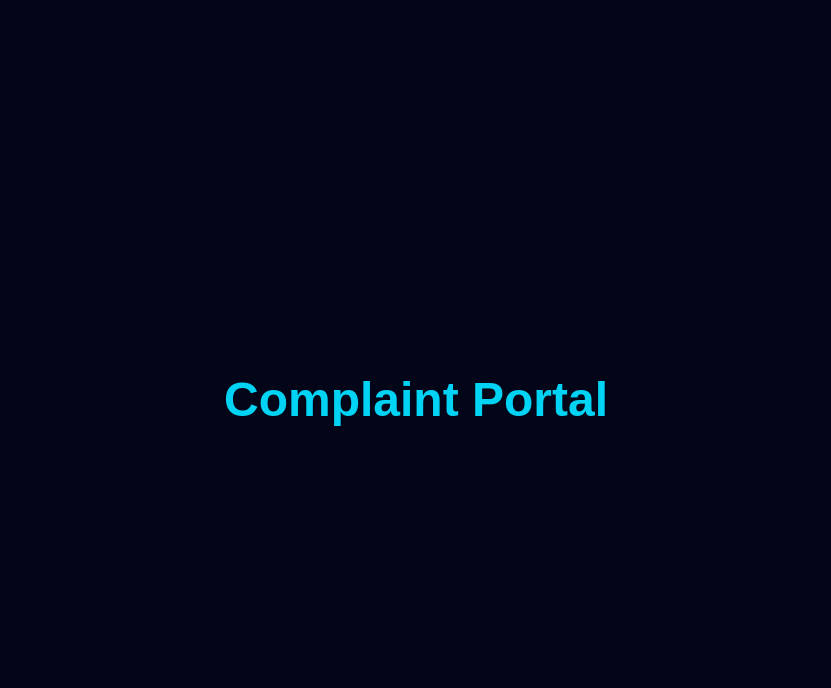
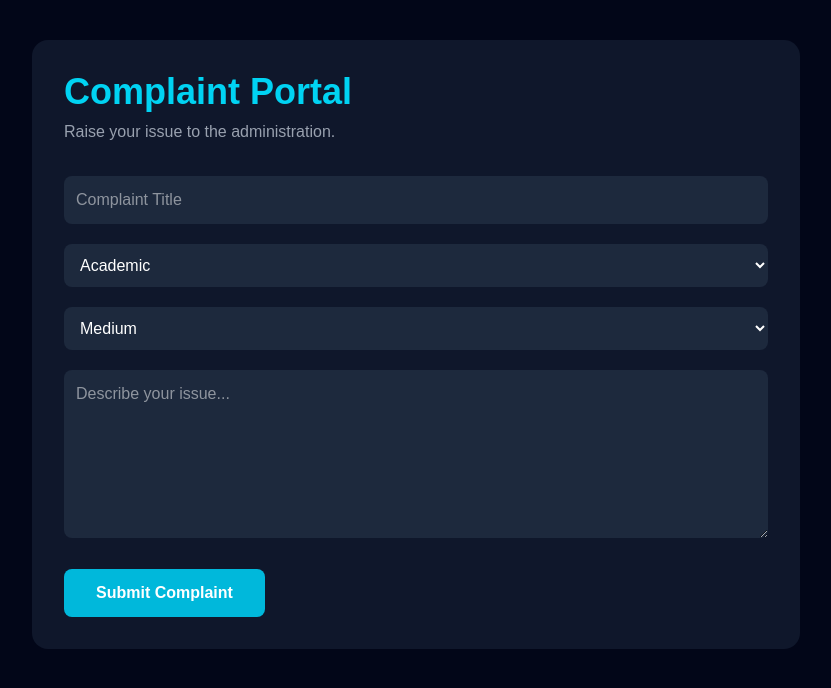
Before and after one commit to gaurav200887/campusmind-ai, a Next.js app in the folder frontend/: page /complaint in a window 1280 px wide. Shown: the top 688 px of the page, without its empty margins (224-1055 px from the left). Built offline with nearby package versions, Linux system fonts and the light colour scheme.

Commit message:
Added Complaint Portal

```diff
--- a/frontend/app/ai-chat/page.tsx
+++ b/frontend/app/ai-chat/page.tsx
@@ -1,17 +1,66 @@
+"use client";
+
+import { useState } from "react";
 import ChatHeader from "@/components/chat/ChatHeader";
 import ChatMessages from "@/components/chat/ChatMessages";
 import ChatInput from "@/components/chat/ChatInput";
 
+type Message = {
+  text: string;
+  sender: "user" | "ai";
+};
+
 export default function AIChatPage() {
+  const [messages, setMessages] = useState<Message[]>([
+    {
+      text: "👋 Hello! I am CampusMind AI. Ask me anything about your college.",
+      sender: "ai",
+    },
+  ]);
+
+  const sendMessage = async (message: string) => {
+    const userMessage: Message = {
+      text: message,
+      sender: "user",
+    };
+
+    setMessages((prev) => [...prev, userMessage]);
+
+    try {
+      const response = await fetch("/api/chat", {
+        method: "POST",
+        headers: {
+          "Content-Type": "application/json",
+        },
+        body: JSON.stringify({
+          message,
+        }),
+      });
+
+      const data = await response.json();
+
+      const aiMessage: Message = {
+        text: data.reply,
+        sender: "ai",
+      };
+
+      setMessages((prev) => [...prev, aiMessage]);
+    } catch {
+      setMessages((prev) => [
+        ...prev,
+        {
+          text: "❌ Unable to connect with AI.",
+          sender: "ai",
+        },
+      ]);
+    }
+  };
+
   return (
     <main className="flex h-screen flex-col bg-slate-950 text-white">
-
       <ChatHeader />
-
-      <ChatMessages />
-
-      <ChatInput />
-
+      <ChatMessages messages={messages} />
+      <ChatInput onSend={sendMessage} />
     </main>
   );
 }
--- /dev/null
+++ b/frontend/app/api/chat/route.ts
@@ -0,0 +1,55 @@
+import OpenAI from "openai";
+import { NextResponse } from "next/server";
+
+const client = new OpenAI({
+  apiKey: process.env.OPENROUTER_API_KEY,
+  baseURL: "https://openrouter.ai/api/v1",
+});
+
+const models = [
+  "deepseek/deepseek-r1-0528:free",
+  "google/gemma-3-27b-it:free",
+  "mistralai/mistral-7b-instruct:free",
+  "meta-llama/llama-3.3-70b-instruct:free",
+];
+
+export async function POST(req: Request) {
+  const { message } = await req.json();
+
+  for (const model of models) {
+    try {
+      const completion = await client.chat.completions.create({
+        model,
+        messages: [
+          {
+            role: "system",
+            content:
+              "You are CampusMind AI, a helpful college assistant. Answer clearly and politely.",
+          },
+          {
+            role: "user",
+            content: message,
+          },
+        ],
+      });
+
+      return NextResponse.json({
+        reply: completion.choices[0].message.content,
+        model,
+      });
+    } catch (error) {
+      console.log(`Model failed: ${model}`);
+      console.error(error);
+    }
+  }
+
+  return NextResponse.json(
+    {
+      reply:
+        "⚠️ All free AI models are currently busy. Please try again in a minute.",
+    },
+    {
+      status: 503,
+    }
+  );
+}
--- a/frontend/app/complaint/page.tsx
+++ b/frontend/app/complaint/page.tsx
@@ -1,9 +1,83 @@
+"use client";
+
+import { useState } from "react";
+
 export default function ComplaintPage() {
+  const [title, setTitle] = useState("");
+  const [category, setCategory] = useState("Academic");
+  const [priority, setPriority] = useState("Medium");
+  const [description, setDescription] = useState("");
+
+  const handleSubmit = () => {
+    alert("Complaint Submitted Successfully ✅");
+
+    setTitle("");
+    setCategory("Academic");
+    setPriority("Medium");
+    setDescription("");
+  };
+
   return (
-    <main className="min-h-screen bg-slate-950 text-white flex items-center justify-center">
-      <h1 className="text-5xl font-bold text-cyan-400">
-        Complaint Portal
-      </h1>
+    <main className="min-h-screen bg-slate-950 text-white p-10">
+
+      <div className="mx-auto max-w-3xl rounded-2xl bg-slate-900 p-8">
+
+        <h1 className="text-4xl font-bold text-cyan-400">
+          Complaint Portal
+        </h1>
+
+        <p className="mt-2 text-gray-400">
+          Raise your issue to the administration.
+        </p>
+
+        <input
+          className="mt-8 w-full rounded-lg bg-slate-800 p-3"
+          placeholder="Complaint Title"
+          value={title}
+          onChange={(e)=>setTitle(e.target.value)}
+        />
+
+        <select
+          className="mt-5 w-full rounded-lg bg-slate-800 p-3"
+          value={category}
+          onChange={(e)=>setCategory(e.target.value)}
+        >
+          <option>Academic</option>
+          <option>Hostel</option>
+          <option>Library</option>
+          <option>Transport</option>
+          <option>Infrastructure</option>
+          <option>Faculty</option>
+          <option>Others</option>
+        </select>
+
+        <select
+          className="mt-5 w-full rounded-lg bg-slate-800 p-3"
+          value={priority}
+          onChange={(e)=>setPriority(e.target.value)}
+        >
+          <option>Low</option>
+          <option>Medium</option>
+          <option>High</option>
+        </select>
+
+        <textarea
+          rows={6}
+          className="mt-5 w-full rounded-lg bg-slate-800 p-3"
+          placeholder="Describe your issue..."
+          value={description}
+          onChange={(e)=>setDescription(e.target.value)}
+        />
+
+        <button
+          onClick={handleSubmit}
+          className="mt-6 rounded-lg bg-cyan-500 px-8 py-3 font-bold hover:bg-cyan-600"
+        >
+          Submit Complaint
+        </button>
+
+      </div>
+
     </main>
   );
 }
--- a/frontend/components/chat/ChatInput.tsx
+++ b/frontend/components/chat/ChatInput.tsx
@@ -1,14 +1,38 @@
-export default function ChatInput() {
+"use client";
+
+import { useState } from "react";
+
+type ChatInputProps = {
+  onSend: (message: string) => void;
+};
+
+export default function ChatInput({ onSend }: ChatInputProps) {
+  const [message, setMessage] = useState("");
+
+  const handleSend = () => {
+    if (!message.trim()) return;
+
+    onSend(message);
+    setMessage("");
+  };
+
   return (
     <div className="border-t border-slate-800 p-5 flex gap-3">
 
       <input
-        type="text"
+        value={message}
+        onChange={(e) => setMessage(e.target.value)}
+        onKeyDown={(e) => {
+          if (e.key === "Enter") handleSend();
+        }}
         placeholder="Type your message..."
         className="flex-1 rounded-xl border border-slate-700 bg-slate-900 p-3 outline-none"
       />
 
-      <button className="rounded-xl bg-cyan-500 px-6 font-bold hover:bg-cyan-600">
+      <button
+        onClick={handleSend}
+        className="rounded-xl bg-cyan-500 px-6 font-bold hover:bg-cyan-600"
+      >
         Send
       </button>
 
--- a/frontend/package.json
+++ b/frontend/package.json
@@ -9,8 +9,10 @@
     "lint": "eslint"
   },
   "dependencies": {
+    "@google/generative-ai": "^0.24.1",
     "lucide-react": "^1.24.0",
     "next": "16.2.10",
+    "openai": "^6.47.0",
     "react": "19.2.4",
     "react-dom": "19.2.4"
   },
```
Also changed, not shown: 1 other file (tests, documents, lock files or other folders).
